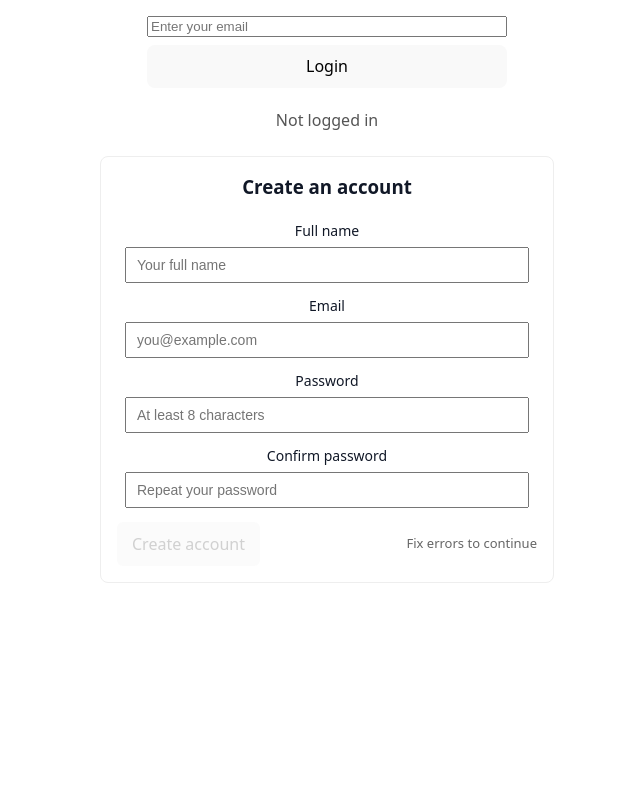
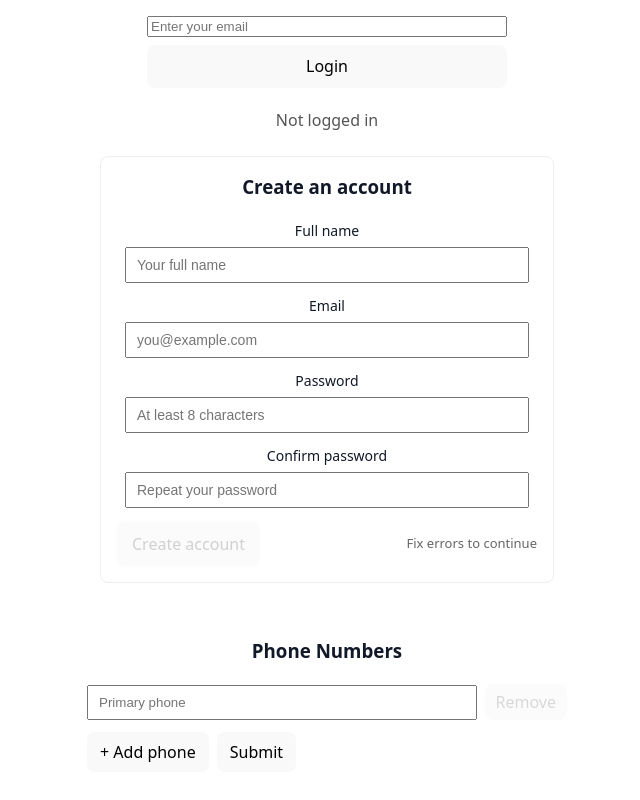
Before and after one commit to Prathm7/react-practice-problems, a React (Vite) app in the folder react-practice/: page / in a window 1280 px wide. Shown: the part 2915-3715 px from the top of the page, without its empty margins (313-953 px from the left). Before the commit the page ends 3554 px from the top, so only its background shows below. Built offline with nearby package versions, Linux system fonts and the light colour scheme.

Commit message:
feat: add P18 - Dynamic Form Fields

```diff
--- a/react-practice/src/App.jsx
+++ b/react-practice/src/App.jsx
@@ -24,6 +24,7 @@ import { AuthProvider } from "./problems/P15-auth-context/auth-context";
 import { ToastProvider } from "./problems/P16-global-toast-notifications/toast-context";
 import { useToast } from "./problems/P16-global-toast-notifications/toast-context";
 import SignupForm from "./problems/P17-signup-form-validations/SignupForm";
+import PhoneNumbersForm from "./problems/P18-dynamic-form-fields/PhoneNumbersForm";
 
 function AppContent() {
   const { theme, toggleTheme } = useContext(ThemeContext);
@@ -93,6 +94,7 @@ export default function App() {
           <AuthLoginForm />
           <AuthButton />
           <SignupForm />
+          <PhoneNumbersForm />
         </AuthProvider>
       </ThemeProvider>
     </ToastProvider>
--- /dev/null
+++ b/react-practice/src/problems/P18-dynamic-form-fields/PhoneNumbersForm.jsx
@@ -0,0 +1,86 @@
+import React, { useState } from "react";
+
+const makeId = () => `${Date.now()}-${Math.random().toString(36).slice(2, 9)}`;
+
+export default function PhoneNumbersForm({ onSubmit }) {
+  const [phones, setPhones] = useState([{ id: makeId(), value: "" }]);
+
+  const handleChange = (id, newValue) => {
+    setPhones((prev) =>
+      prev.map((p) => (p.id === id ? { ...p, value: newValue } : p))
+    );
+  };
+
+  const handleAdd = () => {
+    setPhones((prev) => [...prev, { id: makeId(), value: "" }]);
+  };
+
+  const handleRemove = (id) => {
+    setPhones((prev) => prev.filter((p) => p.id !== id));
+  };
+
+  const handleSubmit = (e) => {
+    e.preventDefault();
+    const numbers = phones.map((p) => p.value.trim()).filter((v) => v !== "");
+    if (typeof onSubmit === "function") {
+      onSubmit(numbers);
+    } else {
+      console.log("Submitted numbers:", numbers);
+    }
+  };
+
+  return (
+    <form
+      onSubmit={handleSubmit}
+      style={{ maxWidth: 480, margin: "20px auto", padding: 12 }}
+    >
+      <h3>Phone Numbers</h3>
+
+      <div style={{ display: "flex", flexDirection: "column", gap: 8 }}>
+        {phones.map((p, idx) => (
+          <div
+            key={p.id}
+            style={{ display: "flex", gap: 8, alignItems: "center" }}
+          >
+            <input
+              type="tel"
+              inputMode="tel"
+              placeholder={idx === 0 ? "Primary phone" : `Phone #${idx + 1}`}
+              value={p.value}
+              onChange={(e) => handleChange(p.id, e.target.value)}
+              style={{ flex: 1, padding: "8px 10px" }}
+            />
+
+            <button
+              type="button"
+              onClick={() => handleRemove(p.id)}
+              disabled={phones.length === 1}
+              aria-label={`Remove phone ${idx + 1}`}
+              style={{
+                padding: "6px 10px",
+                cursor: phones.length === 1 ? "not-allowed" : "pointer",
+                opacity: phones.length === 1 ? 0.5 : 1,
+              }}
+            >
+              Remove
+            </button>
+          </div>
+        ))}
+      </div>
+
+      <div style={{ marginTop: 12, display: "flex", gap: 8 }}>
+        <button
+          type="button"
+          onClick={handleAdd}
+          style={{ padding: "8px 12px" }}
+        >
+          + Add phone
+        </button>
+
+        <button type="submit" style={{ padding: "8px 12px" }}>
+          Submit
+        </button>
+      </div>
+    </form>
+  );
+}
```
